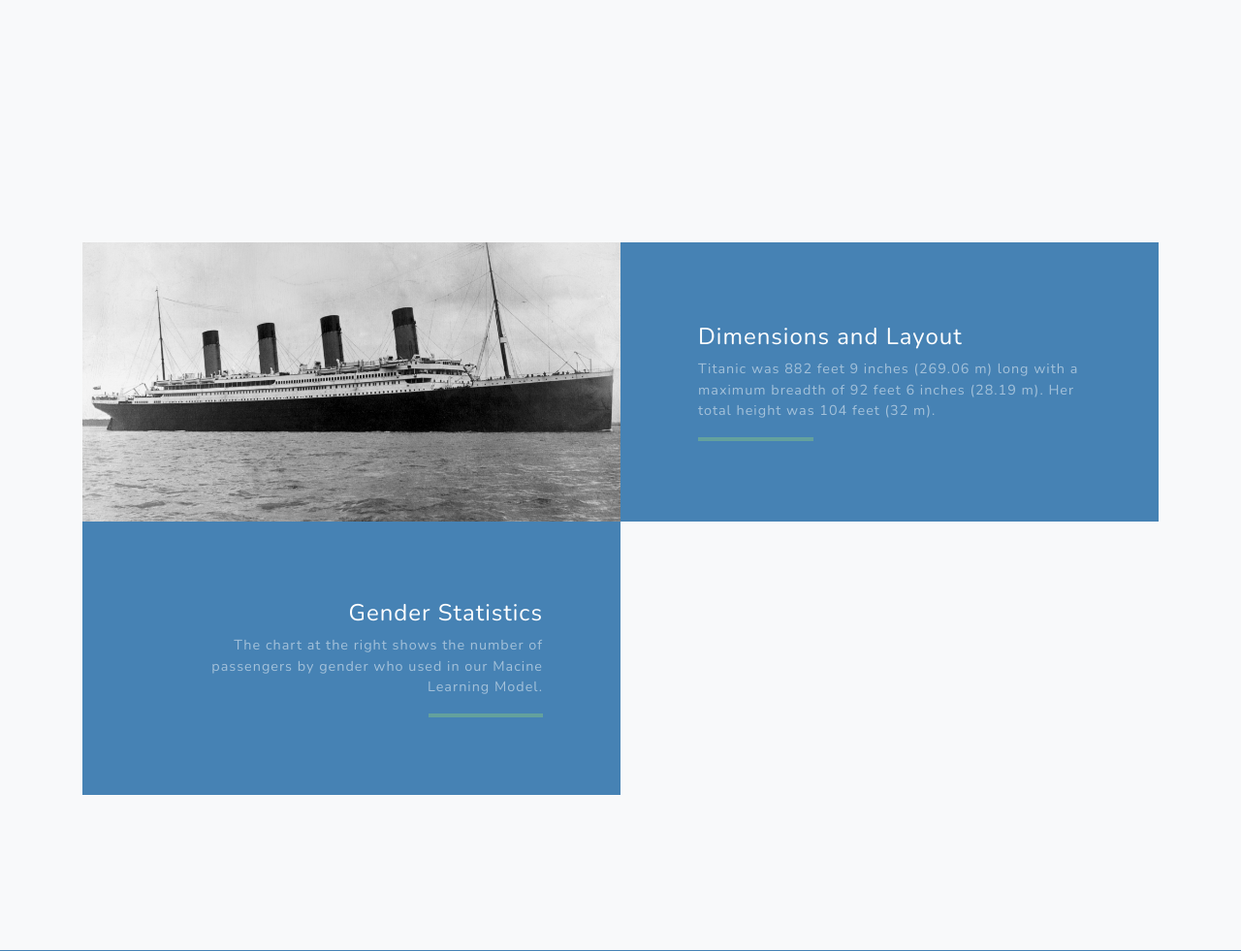
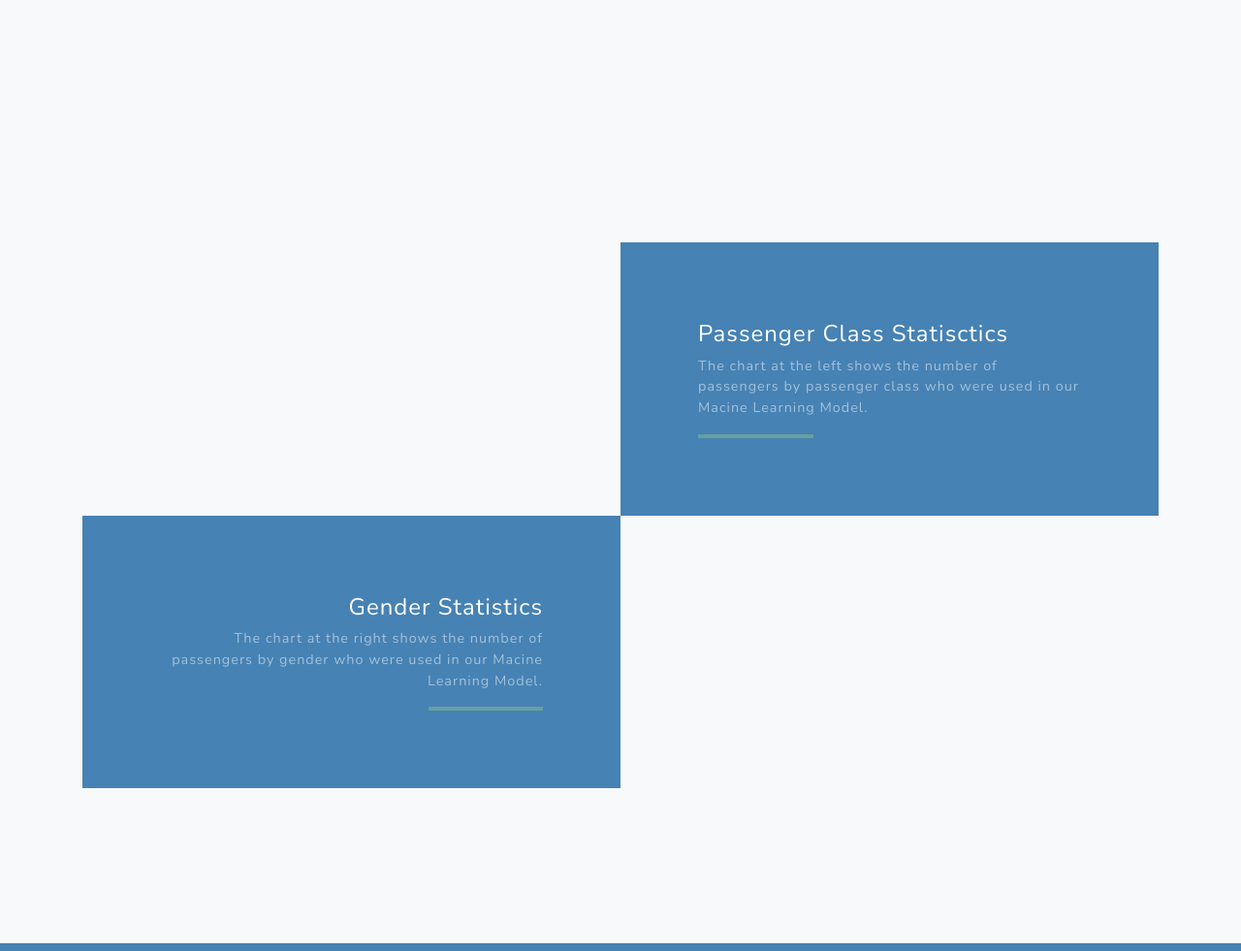
Before and after one commit to rwzlock/showcase-titanic-project, a Flask app: page / in a window 1280 px wide. Shown: the part 2739-3720 px from the top of the page at 97% size. Run offline with Flask 2, Linux system fonts and the light colour scheme; parts of the project's set-up code (start-up, migrations or seed data) failed here and were passed over; some libraries are stand-ins or nearby versions.

Commit message:
passenger class chart added to index file

```diff
--- a/app.py
+++ b/app.py
@@ -223,8 +223,8 @@ def gender():
     }
     return jsonify(sex_trace)
 
-@app.route("/plots")
-def plots():
+@app.route("/pasgender")
+def pasgender():
 
     #Same query method as used in the /plot route
     results = db.session.query(Passenger.Sex, Passenger.Survived).all()
@@ -247,6 +247,31 @@ def plots():
     }
     return jsonify(sex_trace)
 
+
+@app.route("/pasclass")
+def pasclass():
+
+    #Same query method as used in the /plot route
+    results = db.session.query(Passenger.Pclass, Passenger.Survived).all()
+    sexlist = [result[0] for result in results]
+    survivedlist = [result[1] for result in results]
+    sexes = list(set(sexlist))
+    sexcounts = []
+
+    for sex in sexes:
+        counter = 0
+        for x in range(0, len(sexlist)):
+            if(str(sexlist[x]) == str(sex) ):
+                counter=counter+1
+        sexcounts.append(counter)
+
+    sex_trace = {
+        "x": ["First Class","Second Class", "Third Class"],
+        "y": sexcounts,
+        "type": "bar"
+    }
+    return jsonify(sex_trace)
+
 #Run the app. debug=True is essential to be able to rerun the server any time changes are saved to the Python file
 if __name__ == "__main__":
-    app.run(debug=True, port=5015)
+    app.run(debug=True, port=5017)
--- a/static/js/index.js
+++ b/static/js/index.js
@@ -1,6 +1,8 @@
 var embarked_url = "/embarked";
 var gender_url = "/gender";
-var plots_url = "/plots";
+var pasgender_url = "/pasgender";
+var pasclass_url = "/pasclass";
+
 
 Plotly.d3.json(embarked_url, function(error, response) {
     if (error) return console.warn(error);
@@ -28,7 +30,7 @@ Plotly.d3.json(gender_url, function(error, response) {
     Plotly.plot("bar2", data, layout)
 })
 
-Plotly.d3.json(plots_url, function(error, response) {
+Plotly.d3.json(pasgender_url, function(error, response) {
     if (error) return console.warn(error);
     var data = [response];
     console.log(response)
@@ -39,3 +41,15 @@ Plotly.d3.json(plots_url, function(error, response) {
     }
     Plotly.plot("bar3", data, layout)
 })
+
+Plotly.d3.json(pasclass_url, function(error, response) {
+    if (error) return console.warn(error);
+    var data = [response];
+    console.log(response)
+    var layout = { margin: { t: 30, b:50 },
+                   title: "Number of Passengers by Passsenger Class",
+                   xaxis: { title: "Passenger by Class "},
+                   yaxis: { title: "Number of Passenger"}
+    }
+    Plotly.plot("bar4", data, layout)
+})
--- a/templates/index.html
+++ b/templates/index.html
@@ -143,14 +143,14 @@
       <!-- Charts One Row -->
         <div class="row justify-content-center no-gutters mb-5 mb-lg-0">
             <div class="col-lg-6">
-              <img class="img-fluid" src="../static/images/Titanic_2.jpg" alt="">
+                <div id="bar4"></div>
             </div>
             <div class="col-lg-6">
               <div class="bg-black text-center h-100 project">
                 <div class="d-flex h-100">
                   <div class="project-text w-100 my-auto text-center text-lg-left">
-                    <h4 class="text-white">Dimensions and Layout</h4>
-                    <p class="mb-0 text-white-50">Titanic was 882 feet 9 inches (269.06 m) long with a maximum breadth of 92 feet 6 inches (28.19 m). Her total height was 104 feet (32 m).</p>
+                    <h4 class="text-white">Passenger Class Statisctics</h4>
+                    <p class="mb-0 text-white-50">The chart at the left shows the number of passengers by passenger class who were used in our Macine Learning Model.</p>
                     <hr class="d-none d-lg-block mb-0 ml-0">
                   </div>
                 </div>
@@ -168,7 +168,7 @@
                 <div class="d-flex h-100">
                   <div class="project-text w-100 my-auto text-center text-lg-right">
                     <h4 class="text-white">Gender Statistics</h4>
-                    <p class="mb-0 text-white-50">The chart at the right shows the number of passengers by gender who used in our Macine Learning Model.</p>
+                    <p class="mb-0 text-white-50">The chart at the right shows the number of passengers by gender who were used in our Macine Learning Model.</p>
                     <hr class="d-none d-lg-block mb-0 mr-0">
                   </div>
                 </div>
```
